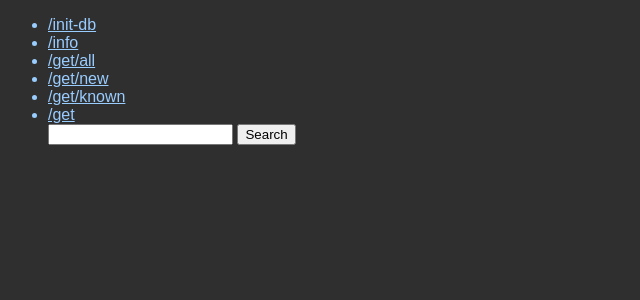
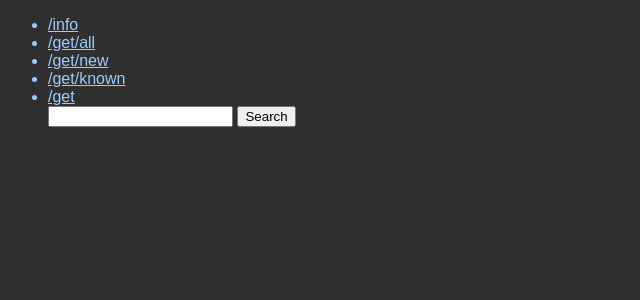
Before and after one commit to makoir/FastAPI-Application-Part-2--2-, a Python web app: template src/templates/start_page.html in a window 1280 px wide. Shown: the top 300 px of the page, without its empty margins (0-640 px from the left). Run offline with Jinja, Linux system fonts and the light colour scheme; the template is opened without the code that fills it, so the values that code supplies are empty.

Commit message:
first commit

```diff
--- a/src/main.py
+++ b/src/main.py
@@ -1,6 +1,4 @@
-import json
-from uuid import uuid4
-from fastapi import FastAPI, Query
+from fastapi import FastAPI
 from elasticsearch import Elasticsearch
 from datetime import datetime, timedelta
 from migration import create_cve_index
--- a/src/main_with_html.py
+++ b/src/main_with_html.py
@@ -1,6 +1,5 @@
 import json
-from uuid import uuid4
-from fastapi import FastAPI, Query
+from fastapi import FastAPI
 from elasticsearch import Elasticsearch
 from datetime import datetime, timedelta
 from migration import create_cve_index
--- a/src/templates/start_page.html
+++ b/src/templates/start_page.html
@@ -9,7 +9,6 @@
 </head>
 <body>
     <ul>
-        <li><a href="/init-db">/init-db</a></li>
         <li><a href="/info">/info</a></li>
         <li><a href="/get/all">/get/all</a></li>
         <li><a href="/get/new">/get/new</a></li>
```
